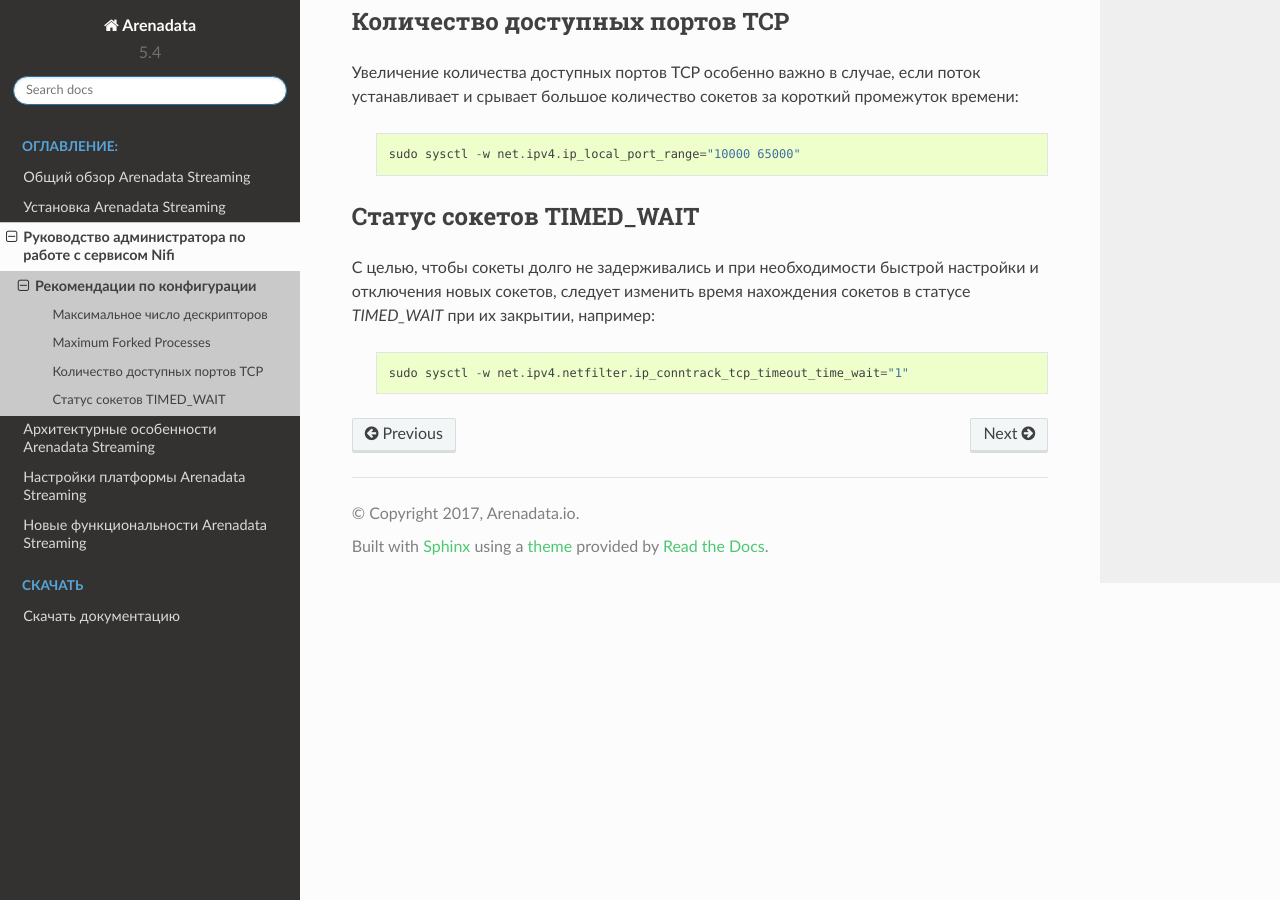
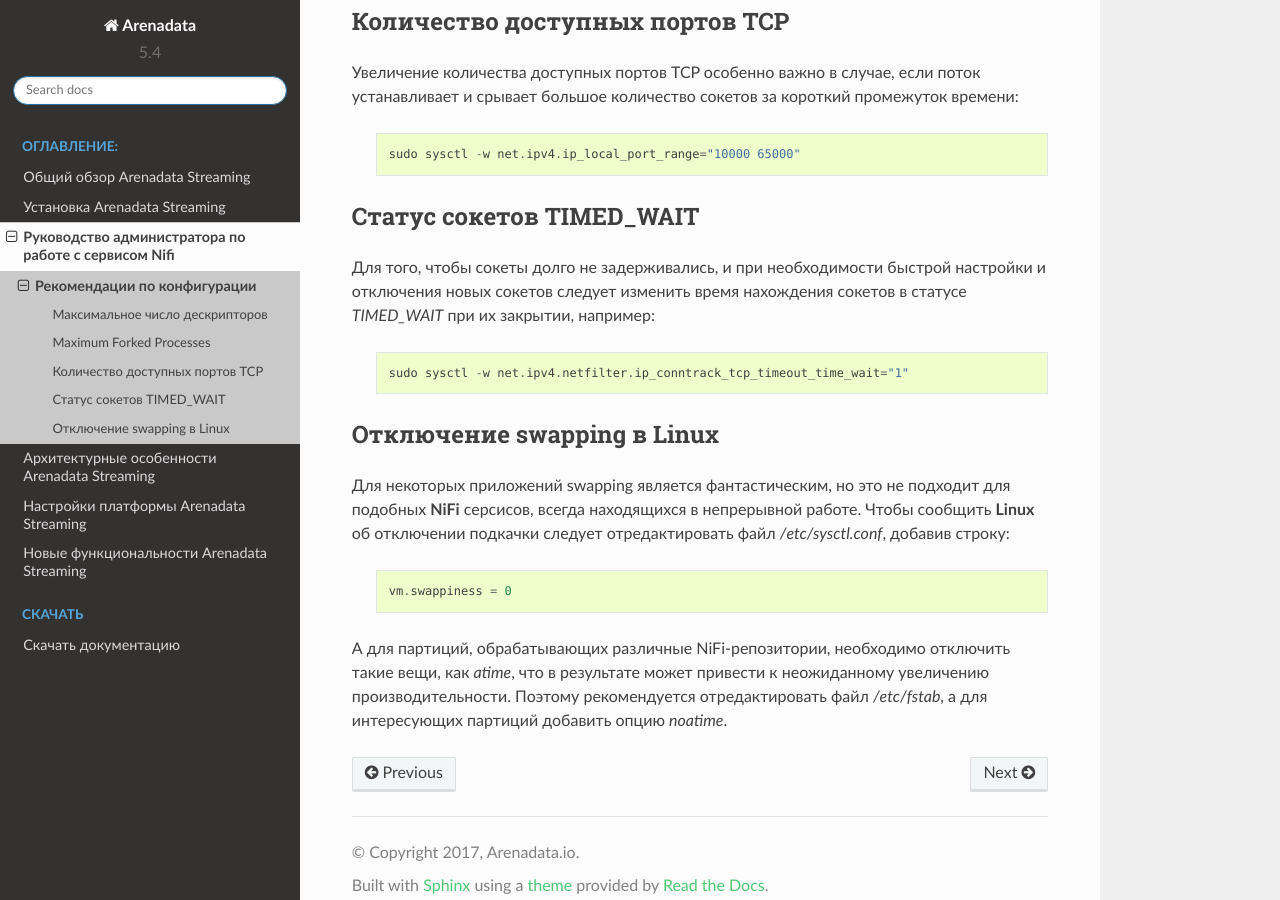
Before and after one commit to arenadata/docs_ads, a Sphinx documentation site: the page built from source/AdminNIFI/BestPractices.rst, in a window 1280 px wide and 900 px high, scrolled down 938 px. Built offline with Sphinx 7.4.7 and the Read the Docs theme 2.0.0, drawn with Linux system fonts in a browser that asks for light colours; pages that are not in the unit, such as notebooks, are missing from menus.

Commit message:
Update BestPractices.rst

```diff
--- a/source/AdminNIFI/BestPractices.rst
+++ b/source/AdminNIFI/BestPractices.rst
@@ -45,8 +45,20 @@
 Статус сокетов TIMED_WAIT
 --------------------------
 
-С целью, чтобы сокеты долго не задерживались и при необходимости быстрой настройки и отключения новых сокетов, следует изменить время нахождения сокетов в статусе *TIMED_WAIT* при их закрытии, например:
+Для того, чтобы сокеты долго не задерживались, и при необходимости быстрой настройки и отключения новых сокетов следует изменить время нахождения сокетов в статусе *TIMED_WAIT* при их закрытии, например:
 
   ::
 
    sudo sysctl -w net.ipv4.netfilter.ip_conntrack_tcp_timeout_time_wait="1"
+
+
+Отключение swapping в Linux
+------------------------------
+
+Для некоторых приложений swapping является фантастическим, но это не подходит для подобных **NiFi** серсисов, всегда находящихся в непрерывной работе. Чтобы сообщить **Linux** об отключении подкачки следует отредактировать файл */etc/sysctl.conf*, добавив строку:
+
+  ::
+
+   vm.swappiness = 0
+
+А для партиций, обрабатывающих различные NiFi-репозитории, необходимо отключить такие вещи, как *atime*, что в результате может привести к неожиданному увеличению производительности. Поэтому рекомендуется отредактировать файл */etc/fstab*, а для интересующих партиций добавить опцию *noatime*.
```
